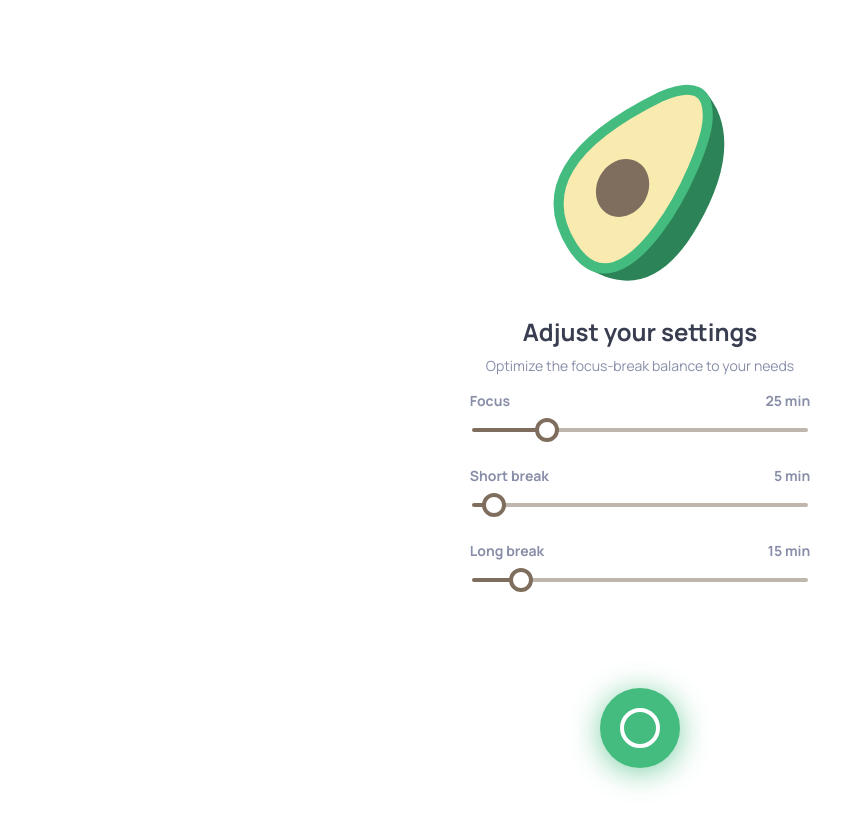
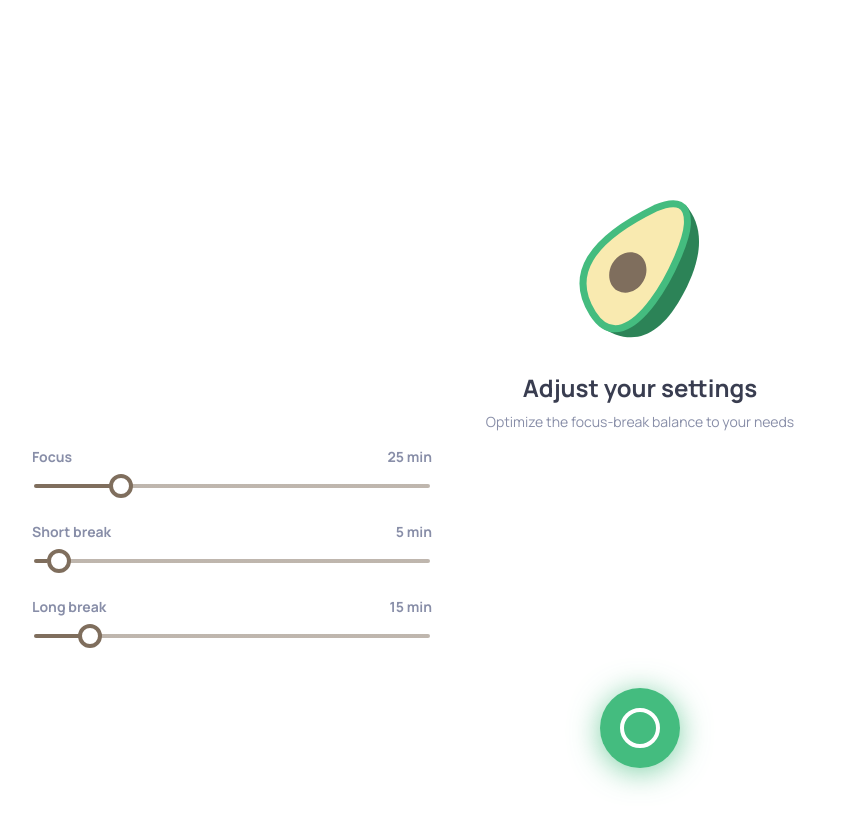
Before and after one commit to MartinRybergLaude/Avodoro, a React (Create React App) app: page / in a window 1280 px wide. Shown: the top 828 px of the page, without its empty margins (0-841 px from the left). Built offline with nearby package versions, Linux system fonts and the light colour scheme.

Commit message:
Fix: Fix main layout to be bottom based

```diff
--- a/src/App.module.scss
+++ b/src/App.module.scss
@@ -1,3 +1,22 @@
+.masterContainer {
+  height: calc(100% - 64px);
+  margin: 32px;
+  display: flex;
+  flex-direction: column;
+  justify-content: flex-end;
+  align-items: center;
+}
+.screensContainer {
+  width: 100%;
+}
+.btnContainer {
+  margin-top: 32px;
+  height: 80px;
+  width: 100%;
+  display: flex;
+  justify-content: center;
+  align-items: center;
+}
 .btn {
   margin: 0 auto;
   height: 80px;
--- a/src/App.tsx
+++ b/src/App.tsx
@@ -5,13 +5,15 @@ import styles from "./App.module.scss"
 export default function App() {
 
   return (
-    <div className="containerMaster">
-      <div className="containerScreens">
+    <div className={styles.masterContainer}>
+      <div className={styles.screensContainer}>
         <ScreenStart/>
       </div>
-      <button className={styles.btn}>
-        <div className={styles.icon}/>
-      </button>
+      <div className={styles.btnContainer}>
+        <button className={styles.btn}>
+          <div className={styles.icon}/>
+        </button>
+      </div>
     </div>
   )
 }
--- a/src/components/Slider.module.scss
+++ b/src/components/Slider.module.scss
@@ -8,8 +8,7 @@
   }
 }
 .titleContainer {
-  margin: 0 16px;
-  width: calc(100% - 32px);
+  width: 100%;
   display: flex;
   place-content: center space-between;
 }
@@ -19,7 +18,7 @@
   place-content: center center;
   flex-direction: column;
   border-radius: 8px;
-  padding: 16px;
+  padding: 16px 0;
 }
 .sliderWrapper {
   width: 100%;
--- a/src/index.scss
+++ b/src/index.scss
@@ -92,17 +92,5 @@ p {
   font-weight: 400;
 }
 img {
-  width: 200px;
+  width: 140px;
 }
-.containerMaster {
-  height: 100%;
-  margin: 16px;
-}
-.containerScreens {
-  height: calc(100% - 128px);
-  width: 100%;
-  display: flex;
-  flex-direction: column;
-  justify-content: center;
-  align-items: center;
-}
--- a/src/screens/ScreenStart.module.scss
+++ b/src/screens/ScreenStart.module.scss
@@ -1,5 +1,4 @@
 .masterContainer {
-  height: 80%;
   display: flex;
   place-items: center center;
   flex-direction: column;
```
